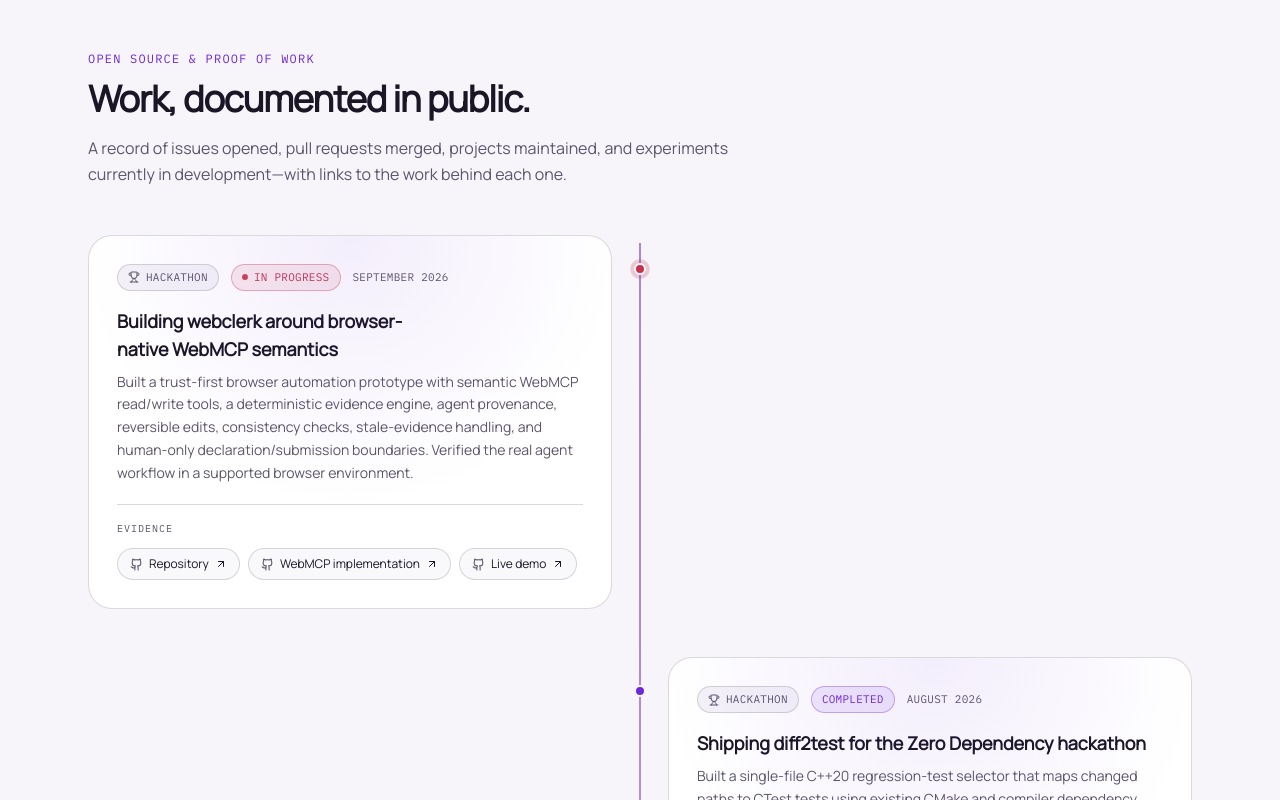
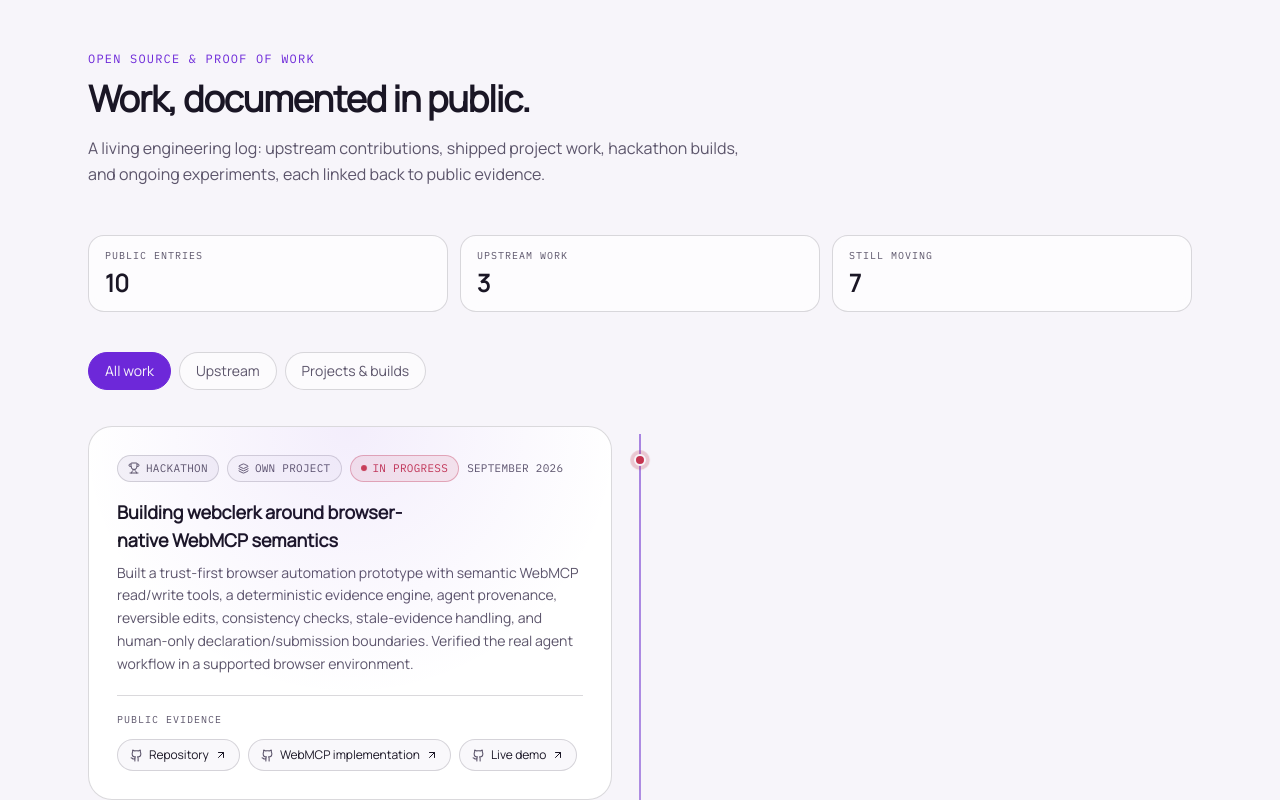
Before and after one commit to ThunderKhan/ThunderKhan.github.io, a React (Vite) app: page / in a window 1280 px wide. Shown: the part 6400-7200 px from the top of the page. Built offline with nearby package versions, Linux system fonts and the light colour scheme.

Commit message:
Improve proof-of-work timeline UX

```diff
--- a/src/components/OpenSource.tsx
+++ b/src/components/OpenSource.tsx
@@ -1,4 +1,5 @@
 import {
+  ArrowDown,
   ArrowUpRight,
   CircleDot,
   Code2,
@@ -6,17 +7,17 @@ import {
   Github,
   GitBranch,
   GitPullRequest,
+  Layers3,
   Trophy,
 } from 'lucide-react'
 import type { LucideIcon } from 'lucide-react'
 import { m, useReducedMotion } from 'motion/react'
+import { useMemo, useState } from 'react'
 import { openSource } from '../data/portfolio'
 import type { TimelineCategory, TimelineLink, TimelineStatus } from '../data/portfolio'
 import { Section } from './Section'
 import { EASE, StaggerGroup, StaggerItem } from './Reveal'
 
-/** Badge icon per kind of work. Trophy marks the hackathon category only —
- *  it never implies the hackathon was won. */
 const CATEGORY_ICON: Record<TimelineCategory, LucideIcon> = {
   'Project workflow': GitBranch,
   'Open-source contribution': Github,
@@ -24,11 +25,6 @@ const CATEGORY_ICON: Record<TimelineCategory, LucideIcon> = {
   'Problem solving': Code2,
 }
 
-/**
- * Status presentation. `tone` picks the existing violet (accent) or coral
- * token — no new colours. `pulse` marks work that is still moving, and the
- * `label` guarantees status is never communicated by colour alone.
- */
 const STATUS: Record<
   TimelineStatus,
   { label: string; tone: 'accent' | 'coral'; pulse: boolean }
@@ -38,18 +34,14 @@ const STATUS: Record<
   'in-progress': { label: 'In progress', tone: 'coral', pulse: true },
 }
 
-/**
- * Some periods restate their status ("Ongoing", "In progress · 2026"). The
- * status badge already says that, so drop the duplicated words and keep only
- * the date information — returning '' when nothing else is left.
- */
+type TimelineFilter = 'all' | 'upstream' | 'projects'
+
 function datePart(period: string, statusLabel: string): string {
   const trimmed = period.trim()
   if (trimmed.toLowerCase() === statusLabel.toLowerCase()) return ''
   return trimmed.replace(new RegExp(`^${statusLabel}\\s*[·—–-]\\s*`, 'i'), '')
 }
 
-/** Infers the evidence icon from the link target so data stays icon-agnostic. */
 function evidenceIcon(link: TimelineLink, category: TimelineCategory): LucideIcon {
   if (link.url.includes('/pull/')) return GitPullRequest
   if (link.url.includes('/issues/')) return CircleDot
@@ -58,15 +50,18 @@ function evidenceIcon(link: TimelineLink, category: TimelineCategory): LucideIco
   return Github
 }
 
-/**
- * The connecting line: a muted base track with a violet→coral overlay
- * that progressively draws itself in as the timeline scrolls into view.
- * Under reduced motion the full line is visible immediately.
- */
+function prNumber(url: string): string | null {
+  const match = url.match(/\/pull\/(\d+)/)
+  return match ? `#${match[1]}` : null
+}
+
+function isUpstream(category: TimelineCategory) {
+  return category === 'Open-source contribution'
+}
+
 function TimelineLine() {
   const reduced = useReducedMotion()
-  const gradient =
-    'absolute inset-0 bg-gradient-to-b from-accent via-accent/70 to-coral'
+  const gradient = 'absolute inset-0 bg-gradient-to-b from-accent via-accent/70 to-coral'
 
   return (
     <div
@@ -89,30 +84,88 @@ function TimelineLine() {
   )
 }
 
-/**
- * Proof-of-work timeline: an ordered list of documented contributions.
- * Single left rail on mobile, cards alternating around a centre line on
- * desktop. Each card carries a category badge, a text status, its period,
- * and a labelled "Evidence" row of links to the work itself.
- */
 export function OpenSource() {
+  const [filter, setFilter] = useState<TimelineFilter>('all')
+  const [showEarlier, setShowEarlier] = useState(false)
+
+  const upstreamCount = openSource.filter((entry) => isUpstream(entry.category)).length
+  const activeCount = openSource.filter((entry) => entry.status !== 'completed').length
+
+  const filteredEntries = useMemo(() => {
+    if (filter === 'upstream') {
+      return openSource.filter((entry) => isUpstream(entry.category))
+    }
+    if (filter === 'projects') {
+      return openSource.filter((entry) => !isUpstream(entry.category))
+    }
+    return openSource
+  }, [filter])
+
+  const shouldCollapse = filter === 'all' && filteredEntries.length > 6
+  const visibleEntries = shouldCollapse && !showEarlier ? filteredEntries.slice(0, 6) : filteredEntries
+  const hiddenCount = filteredEntries.length - visibleEntries.length
+
   return (
     <Section
       id="open-source"
       eyebrow="Open source & proof of work"
       title="Work, documented in public."
-      intro="A record of issues opened, pull requests merged, projects maintained, and experiments currently in development—with links to the work behind each one."
+      intro="A living engineering log: upstream contributions, shipped project work, hackathon builds, and ongoing experiments, each linked back to public evidence."
       wide
     >
+      <div className="mb-10 grid gap-3 sm:grid-cols-3">
+        <div className="rounded-2xl border border-border bg-card/70 px-4 py-3 backdrop-blur-sm">
+          <p className="font-mono text-[10px] tracking-widest text-muted-foreground uppercase">Public entries</p>
+          <p className="mt-1 text-2xl font-semibold text-foreground">{openSource.length}</p>
+        </div>
+        <div className="rounded-2xl border border-border bg-card/70 px-4 py-3 backdrop-blur-sm">
+          <p className="font-mono text-[10px] tracking-widest text-muted-foreground uppercase">Upstream work</p>
+          <p className="mt-1 text-2xl font-semibold text-foreground">{upstreamCount}</p>
+        </div>
+        <div className="rounded-2xl border border-border bg-card/70 px-4 py-3 backdrop-blur-sm">
+          <p className="font-mono text-[10px] tracking-widest text-muted-foreground uppercase">Still moving</p>
+          <p className="mt-1 text-2xl font-semibold text-foreground">{activeCount}</p>
+        </div>
+      </div>
+
+      <div className="mb-9 flex flex-wrap items-center gap-2" role="group" aria-label="Filter public work">
+        {([
+          ['all', 'All work'],
+          ['upstream', 'Upstream'],
+          ['projects', 'Projects & builds'],
+        ] as const).map(([value, label]) => {
+          const selected = filter === value
+          return (
+            <button
+              key={value}
+              type="button"
+              aria-pressed={selected}
+              onClick={() => {
+                setFilter(value)
+                setShowEarlier(false)
+              }}
+              className={`rounded-full border px-4 py-2 text-sm font-medium transition-colors ${
+                selected
+                  ? 'border-accent bg-accent text-accent-foreground'
+                  : 'border-border bg-card/60 text-muted-foreground hover:border-accent/40 hover:text-foreground'
+              }`}
+            >
+              {label}
+            </button>
+          )
+        })}
+      </div>
+
       <div className="relative">
         <TimelineLine />
 
-        <StaggerGroup as="ol" className="flex flex-col gap-8 md:gap-12" stagger={0.12}>
-          {openSource.map((entry, index) => {
+        <StaggerGroup as="ol" className="flex flex-col gap-8 md:gap-12" stagger={0.1}>
+          {visibleEntries.map((entry, index) => {
             const status = STATUS[entry.status]
             const coral = status.tone === 'coral'
             const CategoryIcon = CATEGORY_ICON[entry.category]
             const period = datePart(entry.period, status.label)
+            const upstream = isUpstream(entry.category)
             const rightSide = index % 2 === 1
 
             return (
@@ -121,7 +174,6 @@ export function OpenSource() {
                 key={entry.title}
                 className="relative md:grid md:grid-cols-2 md:gap-x-14"
               >
-                {/* Timeline marker — pulses while the work is still moving */}
                 <span
                   aria-hidden="true"
                   className="absolute top-7 left-[11px] z-10 flex -translate-x-1/2 items-center justify-center md:left-1/2"
@@ -146,11 +198,21 @@ export function OpenSource() {
                       coral ? 'hover:border-coral/40' : 'hover:border-accent/40'
                     }`}
                   >
-                    {/* Category · status · period */}
-                    <div className="flex flex-wrap items-center gap-x-3 gap-y-2">
+                    <div className="flex flex-wrap items-center gap-2">
                       <span className="inline-flex items-center gap-1.5 rounded-full border border-border bg-muted/60 px-2.5 py-1 font-mono text-[11px] tracking-wide text-muted-foreground uppercase">
                         <CategoryIcon size={12} aria-hidden="true" />
                         {entry.category}
+                      </span>
+
+                      <span
+                        className={`inline-flex items-center gap-1.5 rounded-full border px-2.5 py-1 font-mono text-[11px] tracking-wide uppercase ${
+                          upstream
+                            ? 'border-accent/30 bg-accent/10 text-accent'
+                            : 'border-border bg-background/70 text-muted-foreground'
+                        }`}
+                      >
+                        {upstream ? <Github size={11} aria-hidden="true" /> : <Layers3 size={11} aria-hidden="true" />}
+                        {upstream ? 'Upstream' : 'Own project'}
                       </span>
 
                       <span
@@ -188,11 +250,12 @@ export function OpenSource() {
                     {entry.links.length > 0 && (
                       <div className="mt-5 border-t border-border pt-4">
                         <p className="font-mono text-[10px] tracking-widest text-muted-foreground uppercase">
-                          Evidence
+                          Public evidence
                         </p>
                         <ul className="mt-3 flex flex-wrap gap-2">
                           {entry.links.map((link) => {
                             const LinkIcon = evidenceIcon(link, entry.category)
+                            const pullNumber = prNumber(link.url)
 
                             return (
                               <li key={link.url} className="min-w-0">
@@ -211,6 +274,11 @@ export function OpenSource() {
                                     aria-hidden="true"
                                     className="shrink-0 text-muted-foreground transition-colors group-hover/link:text-current"
                                   />
+                                  {pullNumber && (
+                                    <span className="rounded bg-muted px-1.5 py-0.5 font-mono text-[10px] text-muted-foreground">
+                                      {pullNumber}
+                                    </span>
+                                  )}
                                   <span className="truncate">{link.label}</span>
                                   <ArrowUpRight
                                     size={12}
@@ -231,6 +299,23 @@ export function OpenSource() {
             )
           })}
         </StaggerGroup>
+
+        {shouldCollapse && (
+          <div className="relative z-20 mt-10 flex justify-center">
+            <button
+              type="button"
+              onClick={() => setShowEarlier((value) => !value)}
+              className="group inline-flex min-h-11 items-center gap-2 rounded-full border border-border bg-card px-5 py-2.5 text-sm font-medium text-foreground shadow-sm transition-colors hover:border-accent/45 hover:text-accent"
+            >
+              {showEarlier ? 'Show recent work only' : `Show ${hiddenCount} earlier entries`}
+              <ArrowDown
+                size={14}
+                aria-hidden="true"
+                className={`transition-transform ${showEarlier ? 'rotate-180' : 'group-hover:translate-y-0.5'}`}
+              />
+            </button>
+          </div>
+        )}
       </div>
     </Section>
   )
```
